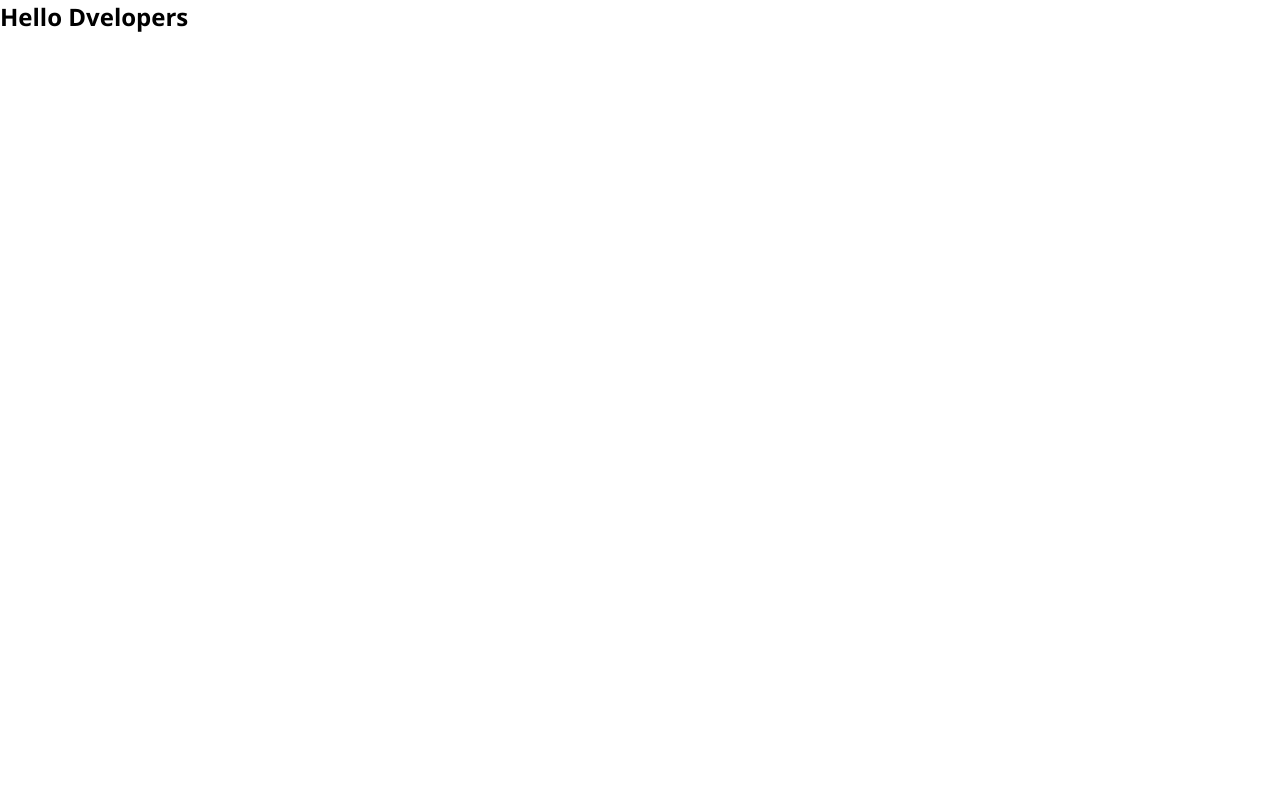
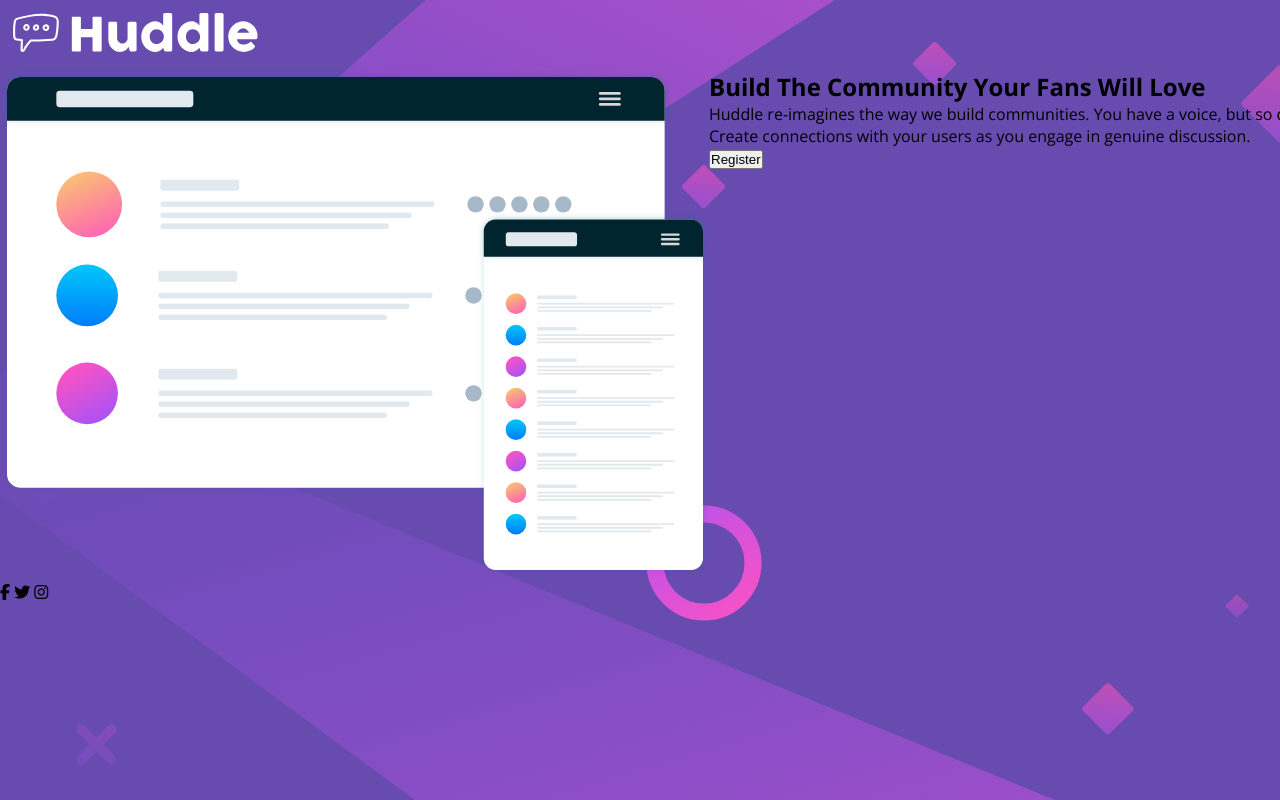
Before and after one commit to edwin-hudson/huddle-landing-page, a plain HTML site: page index.html in a window 1280 px wide. Shown: the top 800 px of the page. Drawn offline with nearby package versions, Linux system fonts and the light colour scheme.

Commit message:
Update HTML structure and enhance CSS styles for Huddle landing page

```diff
--- a/index.html
+++ b/index.html
@@ -8,9 +8,29 @@
     <link href="https://fonts.googleapis.com/css2?family=Open+Sans:ital,wght@0,300..800;1,300..800&display=swap" rel="stylesheet">
     <link href="https://fonts.googleapis.com/css2?family=Poppins:ital,wght@0,100;0,200;0,300;0,400;0,500;0,600;0,700;0,800;0,900;1,100;1,200;1,300;1,400;1,500;1,600;1,700;1,800;1,900&display=swap" rel="stylesheet">
     <link rel="stylesheet" href="style.css">
+    <link rel="stylesheet" href="https://cdnjs.cloudflare.com/ajax/libs/font-awesome/6.7.2/css/all.min.css"/>
 </head>
 <body>
-    <h2>Hello Dvelopers</h2>
+    <main class="wrapper">
+        <header class="title">
+            <img src="images/logo.svg" alt="" class="logo">
+        </header>
+        <article class="container">
+            <section class="image">
+                <img src="images/illustration-mockups.svg" alt="" class="template">
+            </section>
+            <section class="content">
+                <h2 class="title">Build The Community Your Fans Will Love</h2>
+                <p class="desc">Huddle re-imagines the way we build communities. You have a voice, but so does your audience. Create connections with your users as you engage in genuine discussion.</p>
+                <button class="btn">Register</button>
+            </section>
+        </article>
+        <footer class="socials">
+            <i class="fa-brands fa-facebook-f"></i>
+            <i class="fa-brands fa-twitter"></i>
+            <i class="fa-brands fa-instagram"></i>
+        </footer>
+    </main>
 
 </body>
 </html>
--- a/style.css
+++ b/style.css
@@ -10,7 +10,21 @@
 }
 
 body {
+    display: flex;
+    flex-direction: column;
+    align-items: center;
+    justify-content: center;
     font-family: "Poppins", sans-serif;
     font-family: "Open Sans", sans-serif;
     width: 90rem;
+    background: var(--Violet);
+    background-image: url(images/bg-desktop.svg);
+    background-repeat: no-repeat;
+    background-size: auto;
 }
+
+article {
+    display: flex;
+    flex-direction: row;
+
+}
```
